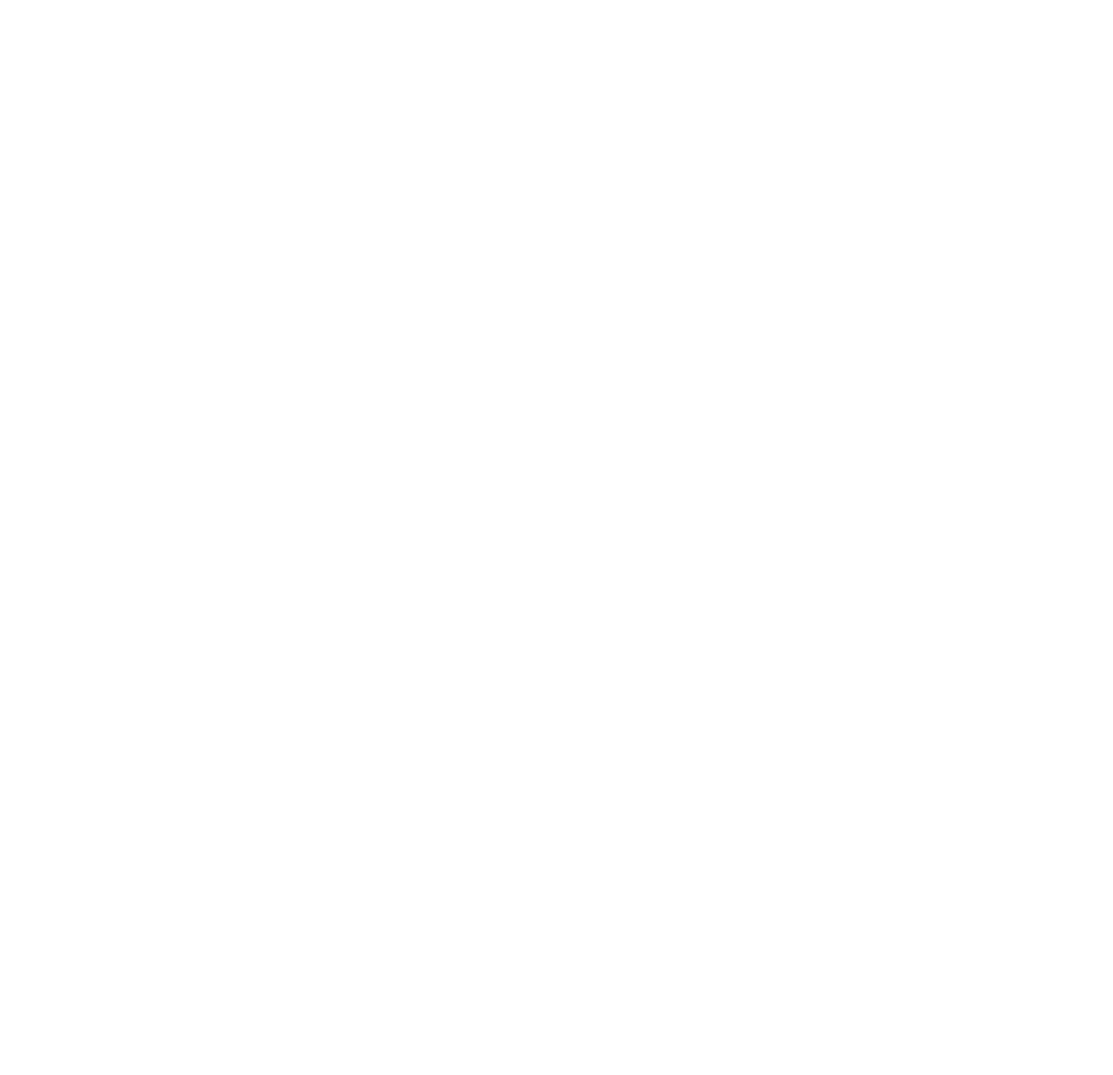
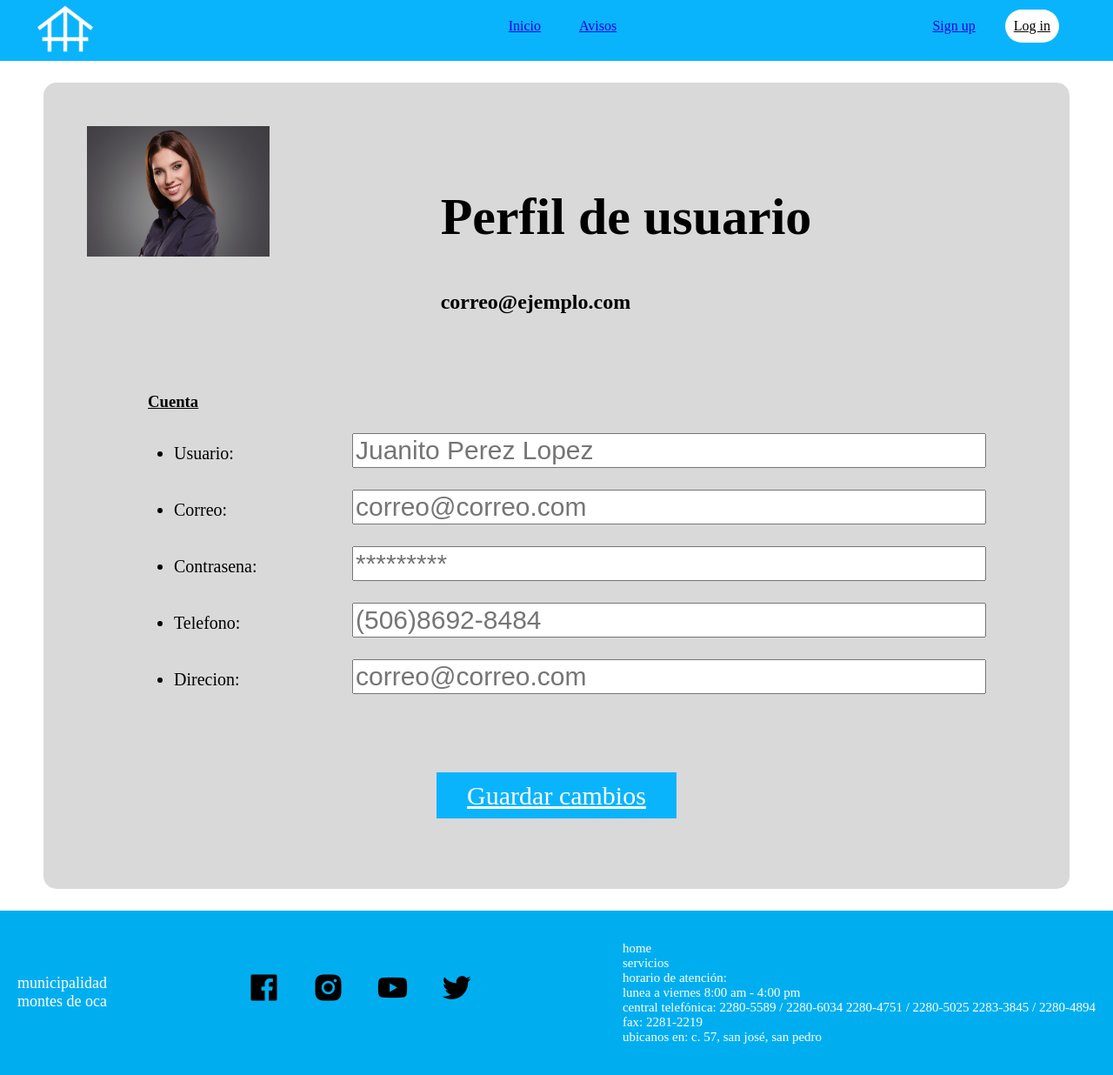
Before and after one commit to nanoulloa/proyecto_software1, a plain HTML site: page perfiUsuario.html in a window 1280 px wide. Shown: the whole page at 87% size. Before the commit the page ends 800 px from the top, so only its background shows below. Drawn offline with nearby package versions, Linux system fonts and the light colour scheme.

Commit message:
MUNI-6 feat: user profile

```diff
--- /dev/null
+++ b/css/lookTemporal.css
@@ -0,0 +1,291 @@
+body{
+ margin: 0px;
+}
+/*CONTENIDO DE HEADER*/
+
+.menu_principal{
+    margin: 0;
+    padding: 0;
+}
+
+.menu_principal{
+    background-color: #0AB4FD;
+    width: auto;
+    height: 70px;
+    display: flex;
+    justify-content: space-between;
+    align-items: center;
+    z-index: 10;
+}
+
+.logo_header{
+    flex: 1;
+}
+
+.imagen{
+    width: 70px;
+    height: 70px;
+    margin-left: 40px;
+}
+
+.elemento_menu{
+    margin: auto;
+    padding: 10px 0;
+    transition: .1s;
+}
+
+.elemento_menu{
+    list-style: none;
+    padding: 10px;
+    margin: 12px;
+}
+
+.opciones{
+    a:visited{
+        color: black;
+        text-decoration: none;
+    }
+    flex: 2;
+    display: flex;
+    justify-content: center;
+    list-style: none;
+    height: auto;
+    margin-right: 60px;
+    margin-top: 5px;
+}
+
+.opciones2{
+    a:visited{
+        color: black;
+        text-decoration: none;
+    }
+    display: flex;
+    list-style: none;
+    height: auto;
+    padding-right: 0;
+    margin-right: 50px;
+    margin-top: 5px;
+}
+
+.elemento_menu:hover{
+    background-color: skyblue;
+    border-radius: 20px;
+}
+
+.elemento_menu ul{
+    position: absolute;
+    display: none;
+}
+
+.elemento_menu:hover > ul{
+    display: block;
+}
+
+.login_item{
+    background-color: white;
+    border-radius: 20px;
+}
+
+.login_item .enlace_menu {
+    color: black;
+}
+
+/*paguina home*/
+.fondo_home{
+    position: fixed;
+    top: 0;
+    left: 0;
+    width: 100%;
+    height: 100%;
+    background: url(../img/Parque_montes.jpg);
+    background-repeat:no-repeat;
+
+}
+.filtro_home {
+    position: fixed;
+    top: 0;
+    left: 0;
+    width: 100%;
+    height: 100%;
+    background: rgba(246, 246, 246, 1); /* Blanco con 50% de opacidad */
+    opacity: 0.5;
+
+}
+.contenido_home{
+    position: fixed;
+    top: 0;
+    left: 0;
+    width: 100%;
+    height: 100%;
+    z-index: 1; /* Mantiene el texto por encima */
+    color: black;
+}
+.titulo_home{
+    margin-left: 30px;
+    margin-top: 120px;
+    p{
+        font-size: 24px;
+    }
+    h1{
+        margin-top: -20px;
+        font-size: 80px;
+    }
+}
+.subcontenido_home{
+
+    background-color: #0AB4FD;
+    width: auto;
+    height: 70px;
+    display: flex;
+    justify-content: space-between;
+    align-items: center;
+    padding: 30px;
+}
+.subcontenido_home_texto{
+    background-color: #D9D9D9;
+    width: auto;
+    height: 70px;
+}
+
+
+/*perfil de usuario */
+
+.bloqueDeFondo{
+    margin-top: 25px;
+    margin-left: 50px;
+    margin-right: 50px;
+    background-color: #D9D9D9;
+    border-radius: 15px;
+    padding-bottom: 40px;
+
+}
+.foto_perfil{
+    margin-top: 50px;
+    margin-left: 50px;
+    margin-bottom: 40px;
+}
+.titulos_perfil_usuario{
+    margin-right: 100px;
+    margin-top: 70px;
+    h1{
+        font-size: 60px;
+        color: black;
+        display: flex;
+        justify-content: center;
+        text-align: center;
+    }h2{
+        color: black;
+    }h3{
+        color: black;
+        margin-left: 120px;
+        text-decoration: underline;
+    }
+}
+.foto_y_titulos{
+    justify-content: space-between;
+    display: flex;
+}
+.formulario_usuario{
+    text-align: left;
+    margin-left: 110px;
+    margin-top: 25px;
+    color: black;
+    font-size: 20px;
+    padding-bottom: 25px;
+    input{
+     width: 70%;
+     font-size: 30px;
+    }
+}
+.formulario_usuario li {
+    margin-bottom: 25px;
+}
+
+.grupo-form label{
+    width: 200px;
+    display: inline-block;
+}
+.contenedor_boton{
+    margin-top: 50px;
+    margin-bottom: 50px;
+    display: flex;
+    justify-content: center;
+}
+.boton{
+    a:link,a:visited{
+        background-color:#0AB4FD ;
+        text-align: center;
+        color: white;
+        font-size: 30px;
+        padding: 10px 35px;
+    }
+    a:hover, a:active {
+        background-color: #0289c3;
+    }
+}
+
+
+/*contenido del footer*/
+.footer {
+    margin-top: 25px;
+    background-color: #00AEEF;
+    padding: 20px;
+}
+
+.footer-contenedor {
+    display: flex;
+    justify-content: space-between;
+    align-items: center;
+    max-width: 1300px;
+    margin: 0 auto;
+}
+
+.footer-izq, .footer-der {
+    color: white;
+}
+
+.footer-titulo {
+    font-size: 18px;
+    text-transform: lowercase;
+}
+
+.footer-centro a {
+    margin: 0 10px;
+    text-decoration: none;
+
+}
+
+.footer-centro i {
+    font-size: 40px;
+    width: 50px;
+    height: 50px;
+    cursor: pointer;
+    color: black;
+
+}
+
+.footer-der ul {
+    list-style: none;
+    padding: 0;
+    font-size: 15px;
+}
+
+.footer-der li {
+    color: white;
+    text-transform: lowercase;
+}
+
+@media (max-width: 800px) {
+    .footer-contenedor {
+        flex-direction: column;
+        text-align: center;
+    }
+
+    .footer-centro {
+        margin: 10px 0;
+    }
+
+    .footer-der ul {
+        padding: 0;
+    }
+}
--- /dev/null
+++ b/css/montesdeoca.css
@@ -0,0 +1,291 @@
+*{
+    margin: 0;
+    padding: 0;
+    box-sizing: border-box;
+    font-family: 'Times New Roman', Times, serif;
+    text-decoration: none;
+}
+
+.menu_principal{
+    margin: 0;
+    padding: 0;
+}
+
+.menu_principal{
+    background-color: #0AB4FD;
+    width: auto;
+    height: 70px;
+    display: flex;
+    justify-content: space-between;
+}
+
+.imagen{
+    width: 70px;
+    height: 70px;
+    margin-left: 40px;
+}
+
+.elemento_menu{
+    margin: auto;
+    padding: 10px 0;
+    transition: .1s;
+}
+
+.elemento_menu{
+    list-style: none;
+    padding: 10px;
+    margin: 12px;
+}
+
+.opciones{
+    display: flex;
+    list-style: none;
+    height: auto;
+    padding-right: 0;
+    margin-right: 50px;
+    margin-top: 5px;
+}
+
+.elemento_menu:hover{
+    background-color: skyblue;
+    border-radius: 20px;
+}
+
+.elemento_menu ul{
+    position: absolute;
+    display: none;
+}
+
+.elemento_menu:hover > ul{
+    display: block;
+}
+
+.login_item{
+    background-color: white;
+    border-radius: 20px;
+}
+
+.opciones .elemento_menu:last-child a {
+    color: black;
+}
+/*CONTENIDO DE HEADER*/
+
+.menu_principal{
+    margin: 0;
+    padding: 0;
+}
+
+.menu_principal{
+    background-color: #0AB4FD;
+    width: auto;
+    height: 70px;
+    display: flex;
+    justify-content: space-between;
+    align-items: center;
+    z-index: 10;
+}
+
+.logo_header{
+    flex: 1;
+}
+
+.imagen{
+    width: 70px;
+    height: 70px;
+    margin-left: 40px;
+}
+
+.elemento_menu{
+    margin: auto;
+    padding: 10px 0;
+    transition: .1s;
+}
+
+.elemento_menu{
+    list-style: none;
+    padding: 10px;
+    margin: 12px;
+}
+
+.opciones{
+    flex: 2;
+    display: flex;
+    justify-content: center;
+    list-style: none;
+    height: auto;
+    margin-right: 60px;
+    margin-top: 5px;
+}
+
+.opciones2{
+    display: flex;
+    list-style: none;
+    height: auto;
+    padding-right: 0;
+    margin-right: 50px;
+    margin-top: 5px;
+}
+
+.elemento_menu:hover{
+    background-color: skyblue;
+    border-radius: 20px;
+}
+
+.elemento_menu ul{
+    position: absolute;
+    display: none;
+}
+
+.elemento_menu:hover > ul{
+    display: block;
+}
+
+.login_item{
+    background-color: white;
+    border-radius: 20px;
+}
+
+.login_item .enlace_menu {
+    color: black;
+}
+
+/*perfil de usuario */
+
+.bloqueDeFondo{
+    margin-top: 50px;
+    margin-left: 50px;
+    margin-right: 50px;
+    background-color: #D9D9D9;
+    border-radius: 15px;
+    padding-bottom: 40px;
+
+}
+.foto_perfil{
+    margin-top: 50px;
+    margin-left: 50px;
+    margin-bottom: 40px;
+}
+.titulos_perfil_usuario{
+    margin-right: 100px;
+    margin-top: 70px;
+    h1{
+        font-size: 60px;
+        color: black;
+        display: flex;
+        justify-content: center;
+        text-align: center;
+    }h2{
+        color: black;
+    }h3{
+        color: black;
+        margin-left: 120px;
+        text-decoration: underline;
+    }
+}
+.foto_y_titulos{
+    justify-content: space-between;
+    display: flex;
+}
+.formulario_usuario{
+    text-align: left;
+    margin-left: 110px;
+    margin-top: 25px;
+    color: black;
+    font-size: 20px;
+    padding-bottom: 25px;
+    input{
+     width: 70%;
+     font-size: 30px;
+    }
+}
+.formulario_usuario li {
+    margin-bottom: 25px;
+}
+
+.grupo-form label{
+    width: 200px;
+    display: inline-block;
+}
+.contenedor_boton{
+    margin-top: 50px;
+    margin-bottom: 50px;
+    display: flex;
+    justify-content: center;
+}
+.boton{
+    a:link,a:visited{
+        background-color:#0AB4FD ;
+        text-align: center;
+        color: white;
+        font-size: 30px;
+        padding: 10px 35px;
+    }
+    a:hover, a:active {
+        background-color: #0289c3;
+    }
+}
+
+/*footer*/
+.footer {
+    background-color: #00AEEF;
+    padding: 20px;
+    margin-top: 25px;
+}
+
+.footer-contenedor {
+    display: flex;
+    justify-content: space-between;
+    align-items: center;
+    max-width: 1300px;
+    margin: 0 auto;
+}
+
+.footer-izq, .footer-der {
+    color: white;
+}
+
+.footer-titulo {
+    font-size: 18px;
+    text-transform: lowercase;
+}
+
+.footer-centro a {
+    margin: 0 10px;
+    text-decoration: none;
+
+}
+
+.footer-centro i {
+    font-size: 40px;
+    width: 50px;
+    height: 50px;
+    cursor: pointer;
+    color: black;
+
+}
+
+.footer-der ul {
+    list-style: none;
+    padding: 0;
+    font-size: 15px;
+}
+
+.footer-der li {
+    color: white;
+    text-transform: lowercase;
+}
+
+@media (max-width: 800px) {
+    .footer-contenedor {
+        flex-direction: column;
+        text-align: center;
+    }
+
+    .footer-centro {
+        margin: 10px 0;
+    }
+
+    .footer-der ul {
+        padding: 0;
+    }
+}
--- a/log in/montesdeoca.css
+++ b/log in/montesdeoca.css
@@ -2,7 +2,7 @@ body{
     margin: 0;
     padding: 0;
     font-family: 'Segoe UI', Tahoma, Geneva, Verdana, sans-serif;
-    height: 100vh;
+
 }
 
 *{
@@ -53,6 +53,8 @@ body{
 }
 
 .opciones{
+    text-decoration: none;
+    color: black;
     flex: 2;
     display: flex;
     justify-content: center;
@@ -63,6 +65,8 @@ body{
 }
 
 .opciones2{
+    text-decoration: none;
+    color: black;
     display: flex;
     list-style: none;
     height: auto;
--- a/perfiUsuario.html
+++ b/perfiUsuario.html
@@ -3,9 +3,123 @@
 <head>
     <meta charset="UTF-8">
     <meta name="viewport" content="width=device-width, initial-scale=1.0">
-    <title>Document</title>
+    <title>Perfil de usuario</title>
+    <link rel="stylesheet" type="text/css" href="css/lookTemporal.css">
+    <link href='https://unpkg.com/boxicons@2.1.4/css/boxicons.min.css' rel='stylesheet'>
 </head>
 <body>
+    <header class="menu_principal">
+        <div class="logo_header">
+            <img class="imagen" src="img/logo header.png" alt="logo de la municipalidad">
+        </div>
+        <ul class="opciones">
+            <li class="elemento_menu central"><a class="enlace_menu" href="#">Inicio</a></li>
+            <li class="elemento_menu central"><a class="enlace_menu" href="#">Avisos</a></li>
+        </ul>
+        <ul class="opciones2">
+            <li class="elemento_menu signup_item"><a class="enlace_menu" href="#">Sign up</a></li>
+            <li class="elemento_menu login_item"><a class="enlace_menu" href="#">Log in</a></li>
+        </ul>
+    </header>
+   <main>
+        <section>
+            <div class="bloqueDeFondo">
+                <div class="foto_y_titulos">
+                    <div class="foto_perfil">
+                        <img src="img/foto_perfil_usuario.png" alt="foto_perfil_usuario" height="150px" width="210px">
+                    </div>
+                    <div class="titulos_perfil_usuario">
+                        <h1>Perfil de usuario</h1>
+                        <h2>correo@ejemplo.com</h2>
+                    </div>
+                    <div><p></p></div>
+                </div>
 
+                <div class="titulos_perfil_usuario">
+                    <h3>
+                        Cuenta
+                    </h3>
+                </div>
+                <div class="formulario_usuario">
+                    <ul>
+                        <li>
+                            <div class="grupo-form">
+                                <label for="usuario">Usuario:</label>
+                                <input type="usuario" name="usuario" placeholder="Juanito Perez Lopez">
+                            </div>
+                        </li>
+                        <li>
+                            <div class="grupo-form">
+                                <label for="correo">Correo:</label>
+                                <input type="email" name="correo" placeholder="correo@correo.com">
+                            </div>
+                        </li>
+                        <li>
+                            <div class="grupo-form">
+                                <label for="contra">Contrasena:</label>
+                                <input type="password" name="contra" placeholder="*********" >
+                            </div>
+                        </li>
+                        <li>
+                            <div class="grupo-form">
+                                <label for="Telefono">Telefono:</label>
+                                <input type="number" name="Telefono" placeholder="(506)8692-8484">
+                            </div>
+                        </li>
+                        <li>
+                            <div class="grupo-form">
+                                <label for="Direcion">Direcion:</label>
+                                <input type="text" name="Direcion" placeholder="correo@correo.com">
+                            </div>
+                        </li>
+                    </ul>
+                </div>
+                <div class="contenedor_boton">
+                    <div class="boton">
+                        <a href="">Guardar cambios</a>
+                    </div>
+                </div>
+            </div>
+
+        </section>
+   </main>
+   <footer class="footer">
+    <div class="footer-contenedor">
+        <div class="footer-izq">
+            <p class="footer-titulo">Municipalidad<br>Montes de Oca</p>
+        </div>
+        <div class="footer-centro">
+            <a href="https://www.facebook.com/gobmontesdeoca/" target="_blank">
+                <i class='bx bxl-facebook-square' ></i>   </a>
+            <a href="https://www.instagram.com/gobmontesdeoca/" target="_blank">
+                <i class='bx bxl-instagram-alt' ></i>  </a>
+            <a href="https://www.youtube.com/channel/UCux4pfOGXArPst7ZyDjxpog" target="_blank">
+                <i class='bx bxl-youtube' ></i>             </a>
+            <a href="https://twitter.com/GobMontesDeOca" target="_blank">
+                <i class='bx bxl-twitter' ></i> </a>
+        </div>
+        <div class="footer-der">
+            <ul>
+                <li>Home</li>
+                <li>servicios</li>
+                <li>Horario de atención:<br>
+                    Lunea a viernes
+                    8:00 AM - 4:00 PM
+                </li>
+                <li>
+                    Central telefónica:
+                    2280-5589 / 2280-6034
+                    2280-4751 / 2280-5025
+                    2283-3845 / 2280-4894
+                    <br>
+                    Fax: 2281-2219
+                </li>
+                <li>
+               Ubicanos en: C. 57, San José, San Pedro
+            </li>
+            </ul>
+        </div>
+    </div>
+</footer>
 </body>
 </html>
```
Also changed, not shown: homePage.html (added, +40 -0 lines), img/Parque_montes.jpg (added), img/foto_perfil_usuario.png (added), 1 other file.
